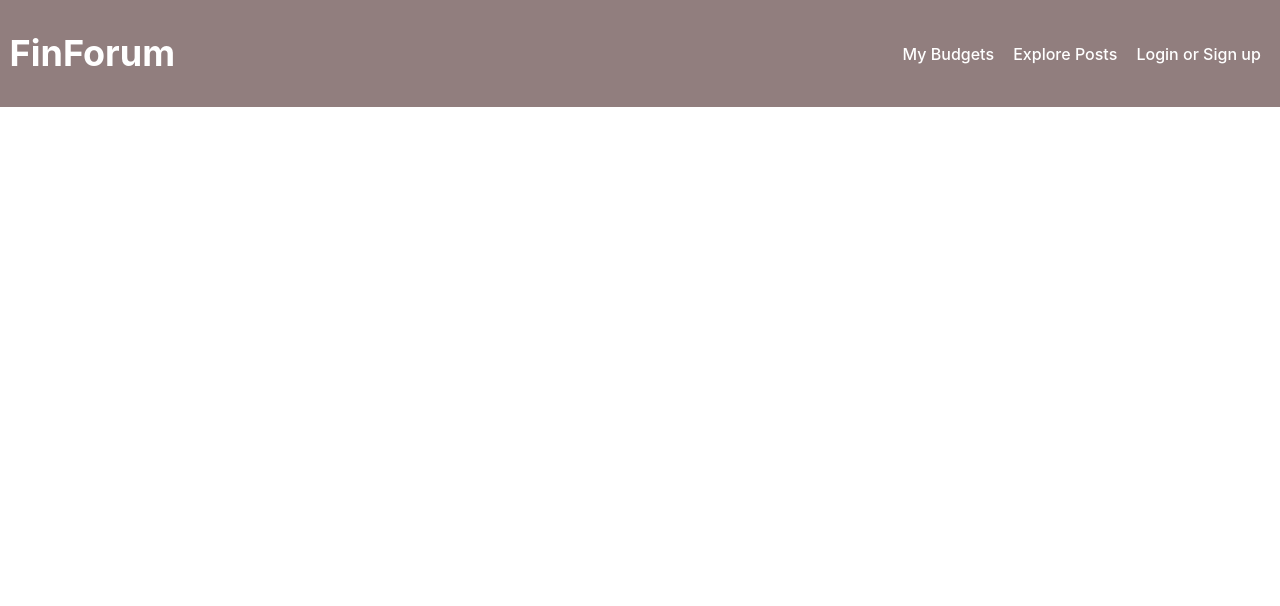
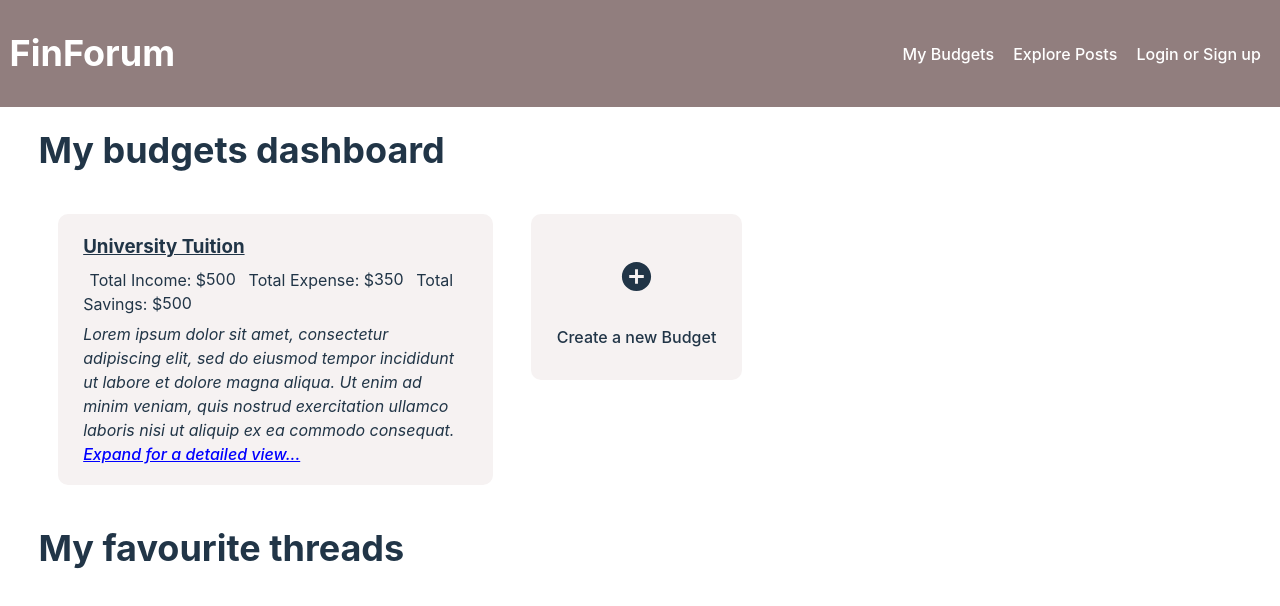
Before and after one commit to eeei3/hackathonsubmission, a React (Vite) app in the folder HTV8_Budgeting_Tool/: page / in a window 1280 px wide. Shown: the top 606 px of the page. Built offline with nearby package versions, Linux system fonts and the light colour scheme.

Commit message:
Created several new components

```diff
--- a/HTV8_Budgeting_Tool/src/App.jsx
+++ b/HTV8_Budgeting_Tool/src/App.jsx
@@ -1,11 +1,13 @@
 import './App.css'
 import Header from './components/Header'
+import MyBudgets from './components/MyBudgets'
 
 function App() {
 
   return (
     <>
-      <Header/>
+      <Header />
+      <MyBudgets />
     </>
   )
 }
--- a/HTV8_Budgeting_Tool/src/components/Budget-Overview.css
+++ /dev/null
@@ -1,4 +0,0 @@
-.budget-wrapper{
-    color: #D9D9D9;
-    margin: 1.5vw;
-}
--- /dev/null
+++ b/HTV8_Budgeting_Tool/src/components/BudgetOverview.css
@@ -0,0 +1,50 @@
+h3{
+    margin: 0;
+}
+
+.budget-wrapper{
+    background-color: #f6f2f2;
+    padding: 1.5vw 2vw;
+    margin: 1.5vw;
+    border-radius: 10px;
+    max-width: 30vw;
+    width: fit-content;
+    min-height: 10vw;
+    display: inline-block;
+    vertical-align: top;
+}
+
+.title{
+    text-decoration: underline;
+}
+
+.description{
+    font-style: italic;
+}
+
+p {
+    display: inline;
+}
+
+.summary-stats{
+    margin: 0.5vw 0;
+}
+
+.income, .expenses, .savings{
+    display: inline;
+    padding: 0.5vw;
+}
+
+#decorated-link{
+    text-decoration: underline;
+    color:blue;
+}
+
+.circle{
+    text-align: center;
+    padding: 2vw;
+}
+
+.mybudgets-dashboard{
+    margin: 1.5vw 3vw;
+}
--- /dev/null
+++ b/HTV8_Budgeting_Tool/src/components/BudgetOverview.jsx
@@ -0,0 +1,39 @@
+import './BudgetOverview.css'
+
+const Budget = ({ budget }) => {
+  return (
+    <>
+    </>
+  )
+}
+
+function BudgetOverview({ title, description, endGoal, totalIncome, totalExpenses, savings }) {
+  return (
+    <>
+      <div className='budget-wrapper'>
+        <div className='title'>
+          <h3>{title}</h3>
+        </div>
+        <div className='summary-stats'>
+          <div className='income'>
+            <p>Total Income: $</p>{totalIncome}
+          </div>
+          <div className='expenses'>
+            <p>Total Expense: $</p>{totalExpenses}
+          </div>
+          <div className='savings'>
+            <p>Total Savings: $</p>{savings}
+          </div>
+        </div>
+        <div className='description'>
+          <p>{description}</p>
+          <div>
+          <a id='decorated-link' href=''> Expand for a detailed view... </a>
+          </div>
+        </div>
+      </div>
+    </>
+  )
+}
+
+export default BudgetOverview
--- /dev/null
+++ b/HTV8_Budgeting_Tool/src/components/CreateNewBudget.jsx
@@ -0,0 +1,22 @@
+import './BudgetOverview.css';
+import AddCircleIcon from '@mui/icons-material/AddCircle';
+
+function CreateNewBudget(){
+    return(
+        <>
+        <a href=''>
+        <div className='budget-wrapper'>
+            <div className='circle'>
+
+            <AddCircleIcon fontSize='large'></AddCircleIcon>
+            </div>
+            <div className='centered-text'>
+                Create a new Budget
+            </div>
+        </div>
+        </a>
+        </>
+    )
+}
+
+export default CreateNewBudget
--- /dev/null
+++ b/HTV8_Budgeting_Tool/src/components/MyBudgets.jsx
@@ -0,0 +1,25 @@
+import BudgetOverview from "./BudgetOverview"
+import CreateNewBudget from "./CreateNewBudget"
+
+function MyBudgets(){
+    return(
+        <>
+        {/*Next steps:
+        - Fetch budget details (indirect) from sqlite db and iterate through to create all budgetOverview components
+        - Create add budget component (+ Button)
+        - If there are no budget records generate widescreen form of add budget component
+        */}
+        <div className="mybudgets-dashboard">
+        <h1>My budgets dashboard</h1>
+        <BudgetOverview
+        title='University Tuition' description='Lorem ipsum dolor sit amet, consectetur adipiscing elit, sed do eiusmod tempor incididunt ut labore et dolore magna aliqua. Ut enim ad minim veniam, quis nostrud exercitation ullamco laboris nisi ut aliquip ex ea commodo consequat.'
+        endGoal={1000} totalIncome={500} totalExpenses={350} savings={500} />
+        <CreateNewBudget/>
+        <h1>My favourite threads</h1>
+        {/*Checks for favourite thread list,returns relevant hyperlinks list or returns explore button if none are found.*/}
+        </div>
+        </>
+    )
+}
+
+export default MyBudgets
--- a/HTV8_Budgeting_Tool/src/components/Threads.jsx
+++ b/HTV8_Budgeting_Tool/src/components/Threads.jsx
@@ -1,7 +1,7 @@
 function threads(){
     return(
         <>
-
+            {/*Embed Forum Tool*/}
         </>
     )
 }
--- a/HTV8_Budgeting_Tool/src/index.css
+++ b/HTV8_Budgeting_Tool/src/index.css
@@ -37,6 +37,10 @@ button {
   cursor: pointer;
   transition: border-color 0.25s;
 }
+
+.centered-text{
+  text-align: center;
+}
 button:hover {
   border-color: #646cff;
 }
```
Also changed, not shown: HTV8_Budgeting_Tool/src/components/Budget-Overview.jsx (deleted, +0 -23 lines), HTV8_Budgeting_Tool/src/components/DetailedBudgetView.jsx (added).
